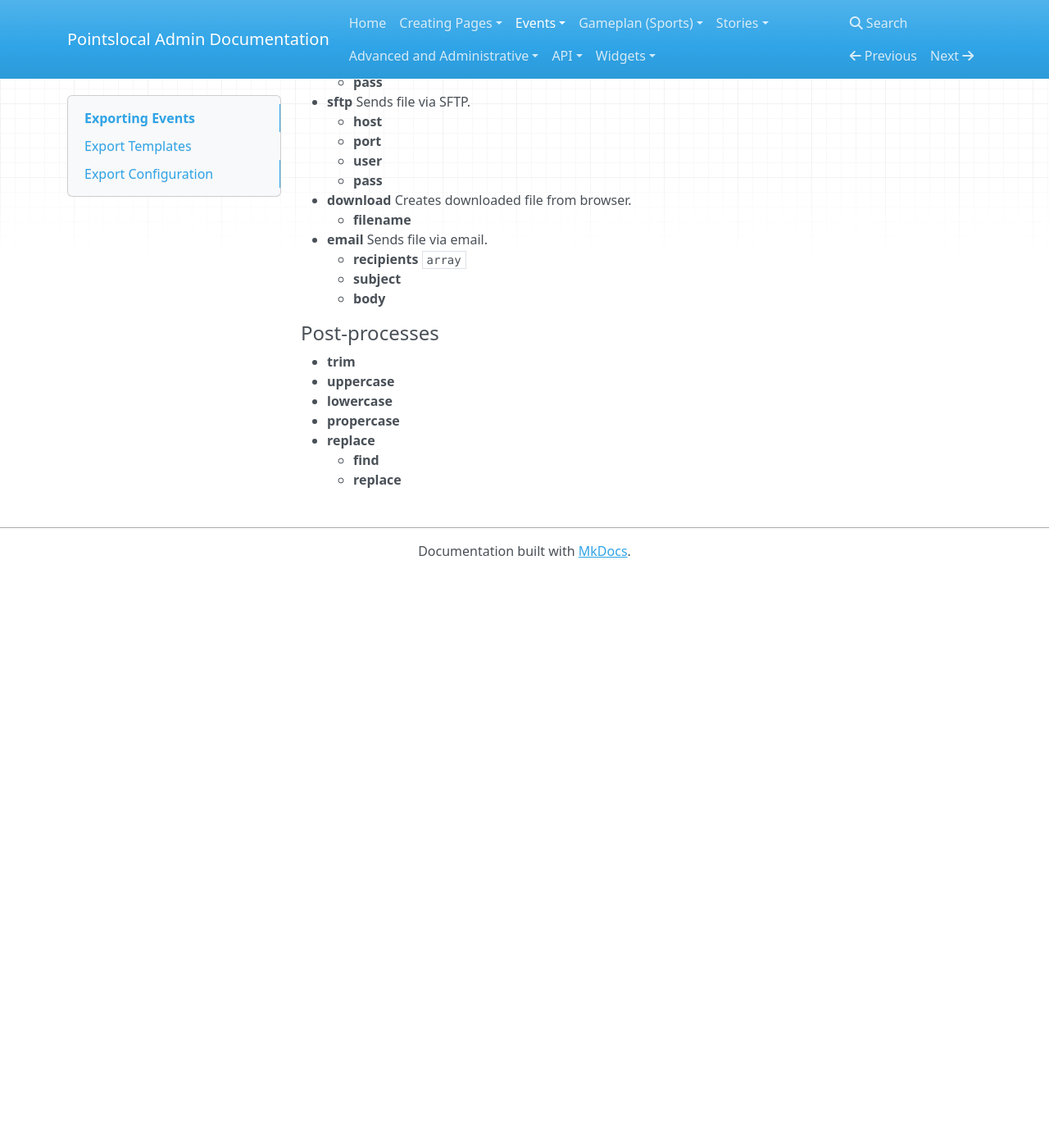
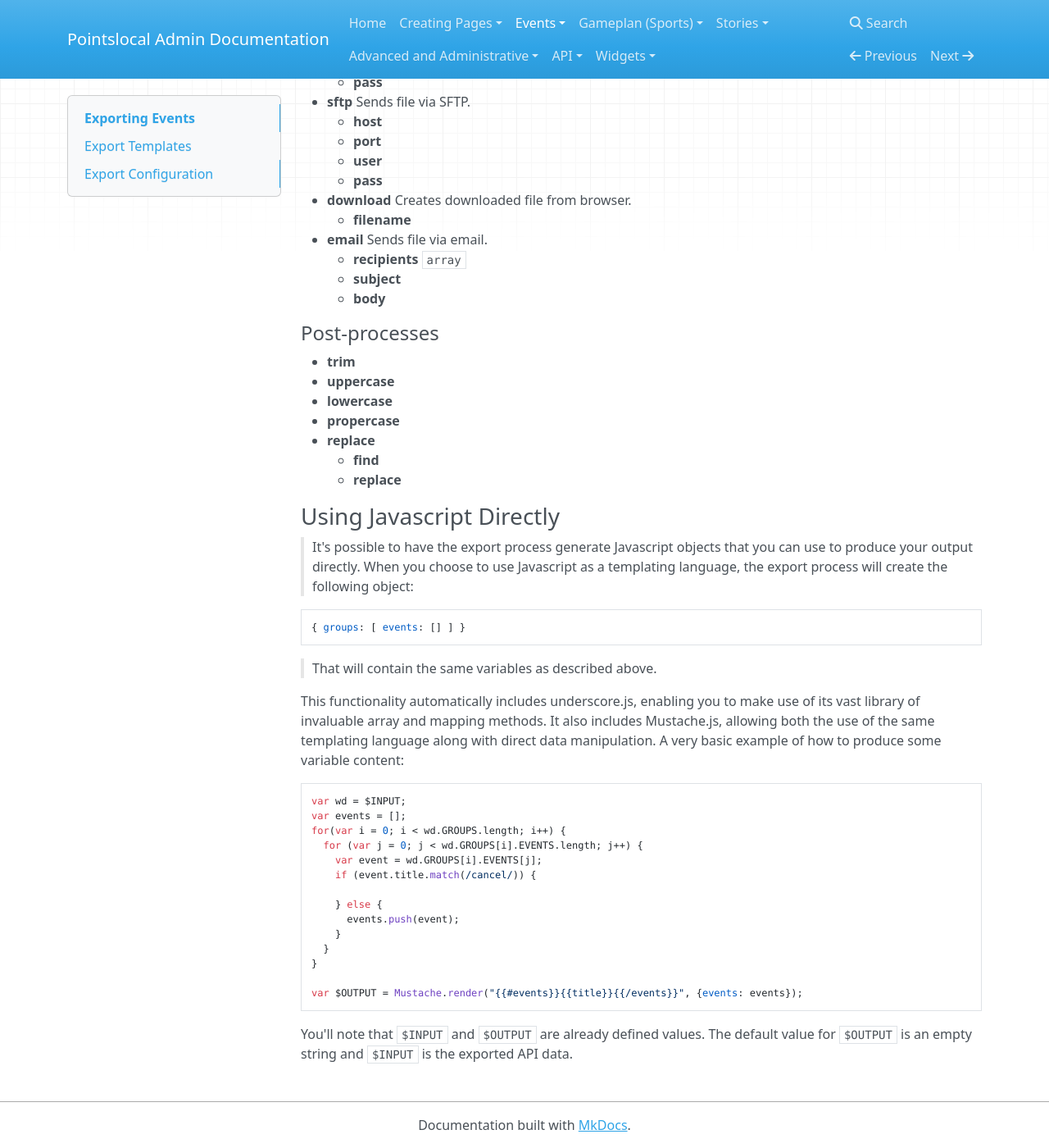
Before and after one commit to pointslocal/admin-docs, an MkDocs documentation site: the page built from docs/events_exports.md, in a window 1280 px wide and 1400 px high, scrolled down 3747 px. Shown: the whole window at 82% size. Built offline with MkDocs 1.6.1, drawn with Linux system fonts in a browser that asks for light colours; nearby versions of some CDN libraries; old or Windows-style settings are respelled for this version of MkDocs; before the commit the page ends 4447 px from its top, so only the background shows below that.

Commit message:
using javascript in exports

````diff
--- a/docs/events_exports.md
+++ b/docs/events_exports.md
@@ -149,3 +149,33 @@ The document itself specifies desired formats, API options and export options br
   - **replace**
     - **find**
     - **replace**
+
+### Using Javascript Directly
+> It's possible to have the export process generate Javascript objects that you can use to produce your output directly.  When you choose to use Javascript as a templating language, the export process will create the following object:
+
+```javascript
+{ groups: [ events: [] ] }
+```
+
+> That will contain the same variables as described above.
+
+This functionality automatically includes underscore.js, enabling you to make use of its vast library of invaluable array and mapping methods.  It also includes Mustache.js, allowing both the use of the same templating language along with direct data manipulation.  A very basic example of how to produce some variable content:
+
+```javascript
+var wd = $INPUT;
+var events = [];
+for(var i = 0; i < wd.GROUPS.length; i++) {
+  for (var j = 0; j < wd.GROUPS[i].EVENTS.length; j++) {
+    var event = wd.GROUPS[i].EVENTS[j];
+    if (event.title.match(/cancel/)) {
+
+    } else {
+      events.push(event);
+    }
+  }
+}
+
+var $OUTPUT = Mustache.render("{{#events}}{{title}}{{/events}}", {events: events});
+```
+
+You'll note that ```$INPUT``` and ```$OUTPUT``` are already defined values. The default value for ```$OUTPUT``` is an empty string and ```$INPUT``` is the exported API data.
````
